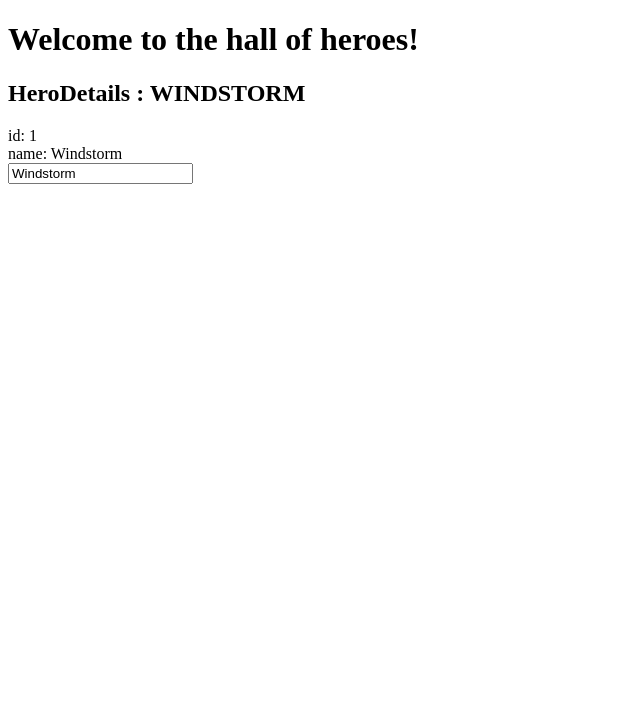
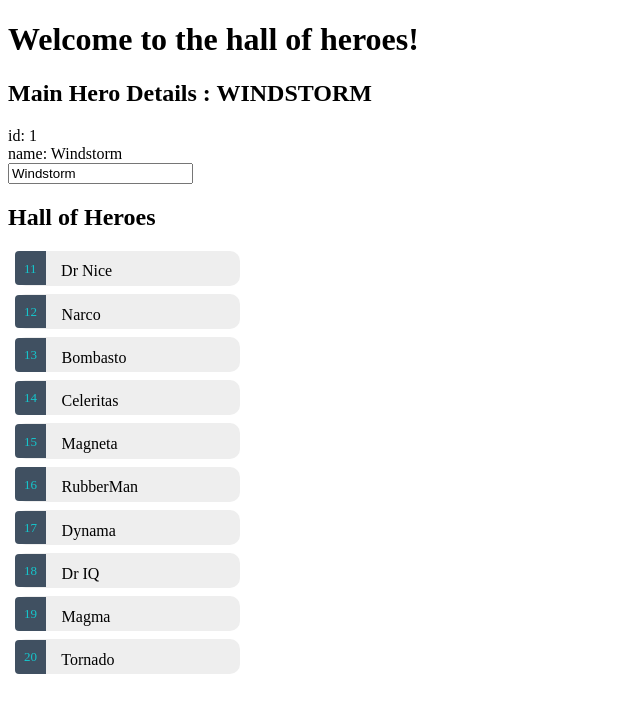
Before and after one commit to VincentDeRooij/Internet-Technology, an Angular app in the folder TourOfHeroes/: page / in a window 1280 px wide. Shown: the top 712 px of the page, without its empty margins (0-640 px from the left). Built offline with nearby package versions, Linux system fonts and the light colour scheme.

Commit message:
Second part finished

```diff
--- /dev/null
+++ b/TourOfHeroes/src/app/heroes.ts
@@ -0,0 +1,14 @@
+import { Hero } from './hero';
+
+export const HEROES: Hero[] = [
+  { id: 11, name: 'Dr Nice' },
+  { id: 12, name: 'Narco' },
+  { id: 13, name: 'Bombasto' },
+  { id: 14, name: 'Celeritas' },
+  { id: 15, name: 'Magneta' },
+  { id: 16, name: 'RubberMan' },
+  { id: 17, name: 'Dynama' },
+  { id: 18, name: 'Dr IQ' },
+  { id: 19, name: 'Magma' },
+  { id: 20, name: 'Tornado' }
+];
--- a/TourOfHeroes/src/app/heroes/heroes.component.html
+++ b/TourOfHeroes/src/app/heroes/heroes.component.html
@@ -1,4 +1,4 @@
-<h2>HeroDetails : {{hero.name | uppercase}} </h2>
+<h2>Main Hero Details : {{hero.name | uppercase}} </h2>
 <div><span>id: </span>{{hero.id}}</div>
 <div><span>name: </span>{{hero.name}}</div>
 
@@ -6,4 +6,24 @@
     <label>
       <input [(ngModel)]="hero.name" placeholder="input name"/>
     </label>
-  </div>
+</div>
+
+<h2>Hall of Heroes</h2>
+<ul class="heroes">
+    <li *ngFor = 'let hero of heroes' [class.selected]="hero == selectedHero" (click)="onSelect(hero)">
+        <span class="badge"> {{hero.id}} </span> {{hero.name}}
+    </li>
+</ul>
+
+<div *ngIf="selectedHero">
+    <h2>HeroDetails {{selectedHero.name | uppercase}}</h2>
+    <div>
+        <span>id: </span> {{selectedHero.id}}
+    </div>
+
+    <div>
+        <label> name:
+            <input [(ngModel)] = "selectedHero.name" placeholder="name"/>
+        </label>
+    </div>
+</div>
--- a/TourOfHeroes/src/app/heroes/heroes.component.scss
+++ b/TourOfHeroes/src/app/heroes/heroes.component.scss
@@ -0,0 +1,44 @@
+/* HeroesComponent's private CSS styles */
+.heroes {
+    margin: 0 0 2em 0;
+    list-style-type: none;
+    padding: 0;
+    width: 15em;
+  }
+  .heroes li {
+    cursor:crosshair;
+    position: relative;
+    left: 0;
+    background-color: #EEE;
+    margin: .5em;
+    padding: .3em 0;
+    height: 1.6em;
+    border-radius: 10px;
+  }
+  .heroes li:hover {
+    color: crimson;
+    background-color: #DDD;
+    left: .1em;
+  }
+  .heroes li.selected {
+    background-color: #CFD8DC;
+    color: white;
+  }
+  .heroes li.selected:hover {
+    background-color: #BBD8DC;
+    color: green;
+  }
+  .heroes .badge {
+    display: inline-block;
+    font-size: small;
+    color: rgb(21, 198, 204);
+    padding: 0.8em 0.7em 0 0.7em;
+    background-color:#405061;
+    line-height: 1em;
+    position: relative;
+    left: -1px;
+    top: -4px;
+    height: 1.8em;
+    margin-right: .8em;
+    border-radius: 4px 0 0 4px;
+  }
--- a/TourOfHeroes/src/app/heroes/heroes.component.ts
+++ b/TourOfHeroes/src/app/heroes/heroes.component.ts
@@ -1,12 +1,21 @@
 import { Component, OnInit } from '@angular/core';
 import { Hero } from "../hero";
+import { HEROES } from '../heroes';
 
 @Component({
   selector: 'app-heroes',
   templateUrl: './heroes.component.html',
   styleUrls: ['./heroes.component.scss']
 })
+
 export class HeroesComponent implements OnInit {
+
+  heroes = HEROES;
+
+  selectedHero?: Hero;
+  onSelect(hero: Hero): void {
+  this.selectedHero = hero;
+  }
 
   hero: Hero =
   {
```
